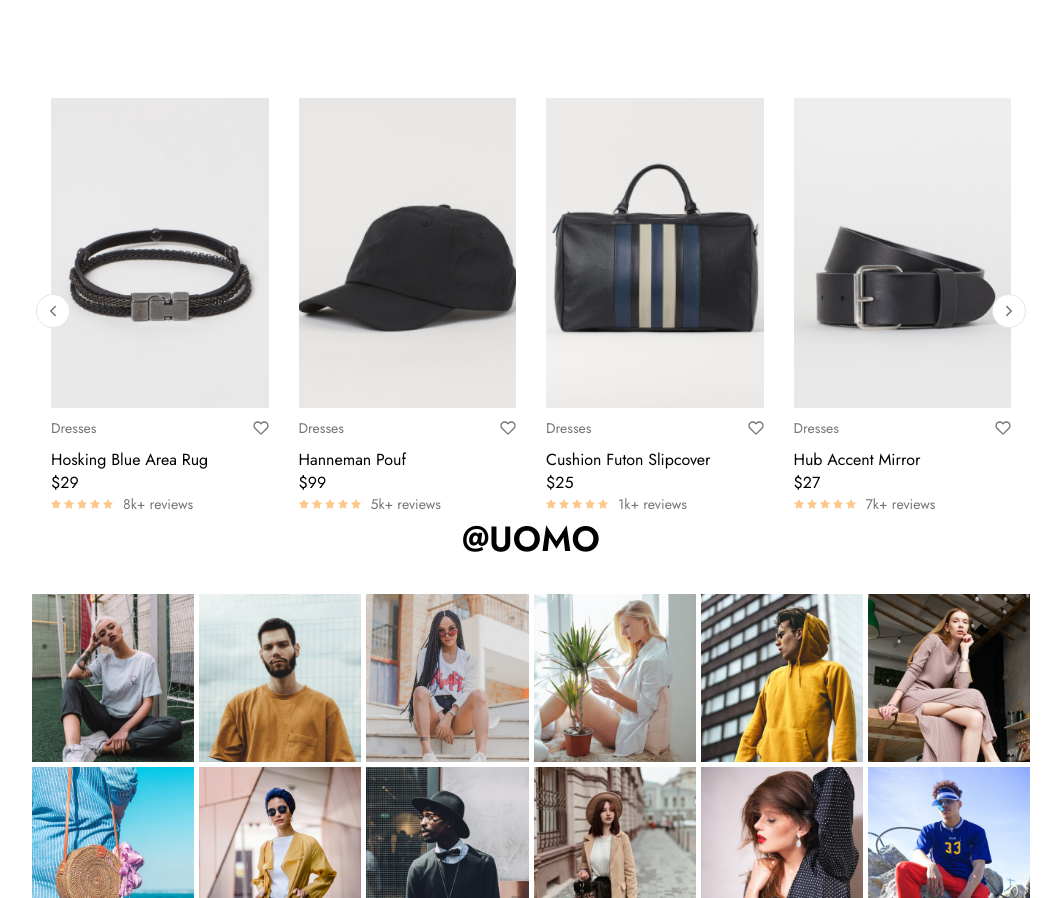
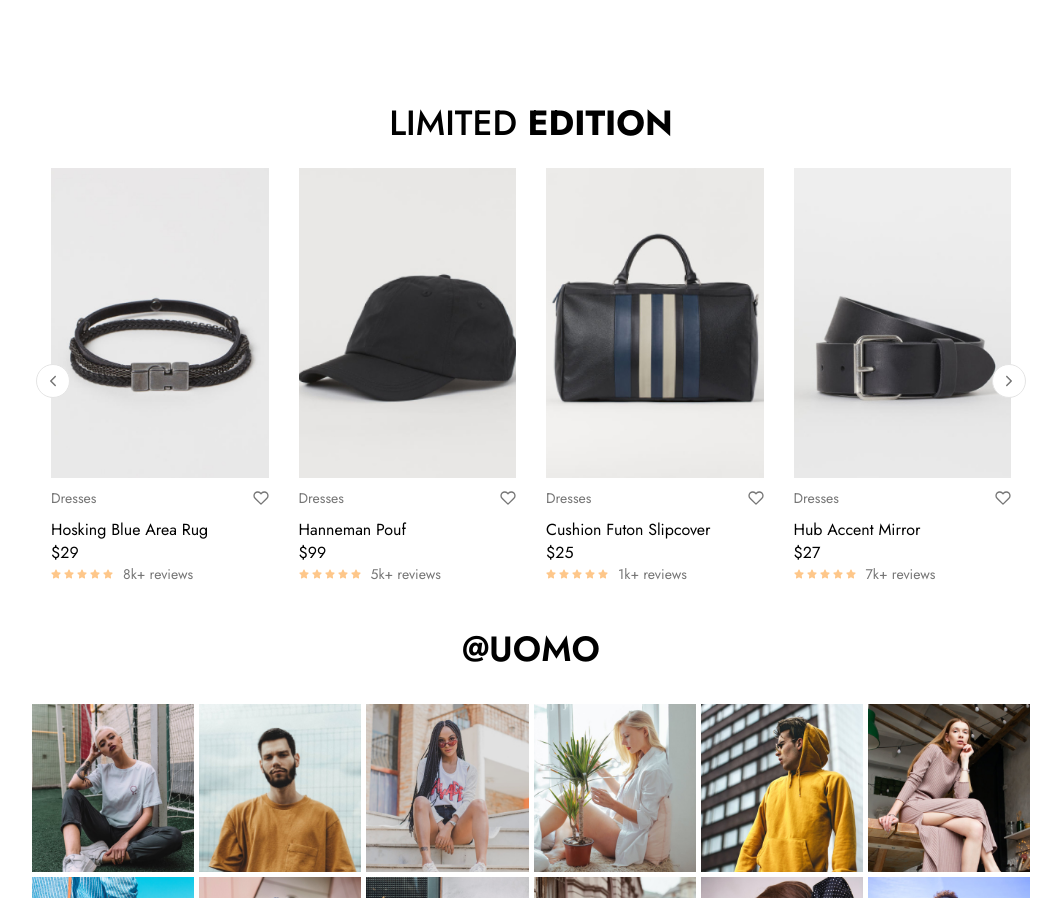
Before and after one commit to toyor009/ShopNow, a React (Create React App) app: page / in a window 1280 px wide. Shown: the part 1664-2562 px from the top of the page, without its empty margins (109-1170 px from the left). Built offline with nearby package versions, Linux system fonts and the light colour scheme.

Commit message:
Update LimitedEdition.css and LimitedEdition.jsx: add h2 for Limited Edition section and adjust styling

```diff
--- a/src/Components/Home/Limited/LimitedEdition.css
+++ b/src/Components/Home/Limited/LimitedEdition.css
@@ -1,6 +1,18 @@
 .limitedProductSection {
-  margin-top: 20px;
+  margin: 40px 0;
   padding: 0px 160px;
+}
+
+.limitedProductSection h2 {
+  text-transform: uppercase;
+  font-size: 35px;
+  font-weight: 500;
+  text-align: center;
+  margin-bottom: 20px;
+}
+
+.limitedProductSection h2 span {
+  font-weight: 700;
 }
 
 .limitedProductSlider {
@@ -145,6 +157,10 @@
     padding: 0px 15px;
   }
 
+  .limitedProductSection h2 {
+    font-size: 25px;
+  }
+
   .lpImageContainer {
     width: 100%;
     height: 200px;
--- a/src/Components/Home/Limited/LimitedEdition.jsx
+++ b/src/Components/Home/Limited/LimitedEdition.jsx
@@ -26,6 +26,9 @@ const LimitedEdition = () => {
   return (
     <div>
       <div className="limitedProductSection">
+        <h2>
+          Limited <span>Edition</span>
+        </h2>
         <div className="limitedProductSlider">
           <div className="swiper-button image-swiper-button-next">
             <IoIosArrowForward />
```
